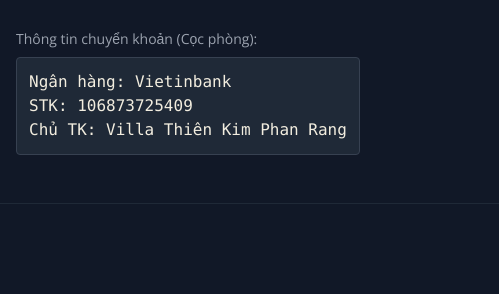
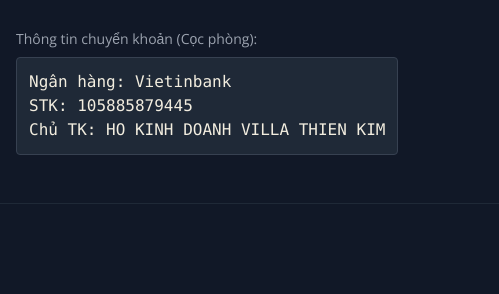
Before and after one commit to fclove01/villa-thien-kim, a plain HTML site: page index.html in a window 1280 px wide. Shown: the part 3863-4157 px from the top of the page, 0-499 px from the left. Drawn offline with nearby package versions, Linux system fonts and the light colour scheme.

Commit message:
change bank account

```diff
--- a/index.html
+++ b/index.html
@@ -142,7 +142,7 @@
                 <div class="mt-8">
                     <p class="text-sm text-gray-400 mb-2">Thông tin chuyển khoản (Cọc phòng):</p>
                     <p class="font-mono bg-gray-800 p-3 rounded inline-block border border-gray-700 text-gold-100">
-                        Ngân hàng: Vietinbank  <br> STK: 106873725409 <br> Chủ TK: Villa Thiên Kim Phan Rang
+                        Ngân hàng: Vietinbank  <br> STK: 105885879445 <br> Chủ TK: HO KINH DOANH VILLA THIEN KIM
                     </p>
                 </div>
             </div>
```
Also changed, not shown: pic/9.jpg (deleted).
